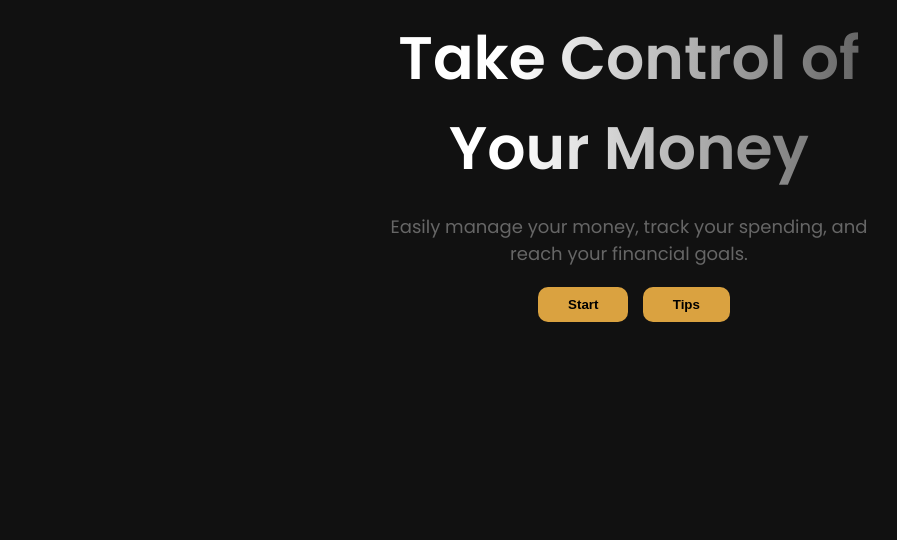
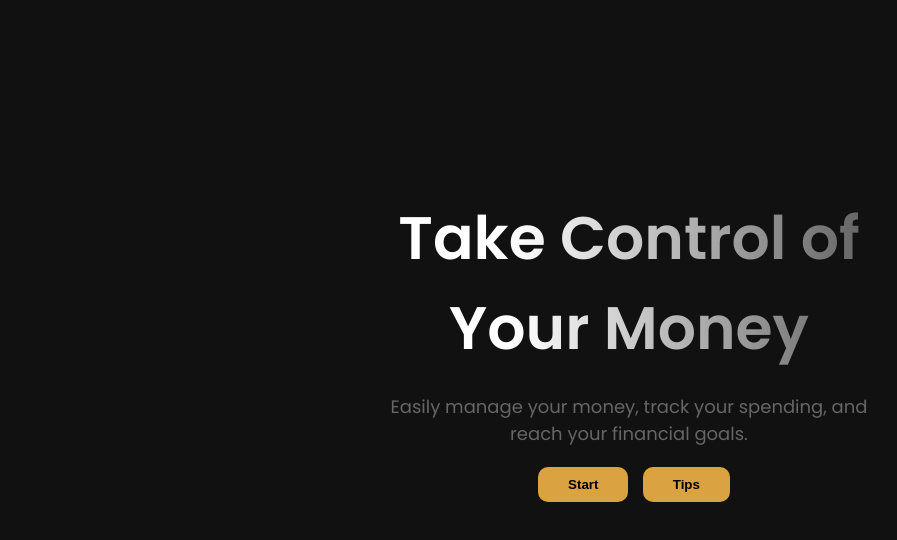
Before and after one commit to MUHAMMED-ASHIQUE-N/Expensive-Tracker, a plain HTML site: page index.html in a window 1280 px wide. Shown: the part 118-658 px from the top of the page, without its empty margins (11-908 px from the left). Drawn offline with Linux system fonts and the light colour scheme.

Commit message:
Updated style.css

```diff
--- a/style.css
+++ b/style.css
@@ -82,9 +82,9 @@ label {
 }
 
 header {
-	<<<<<<< HEAD height: 90vh;
+	height: 90vh;
 	width: 100%;
-	=======>>>>>>>9ccaaf5694b188ca14f62f75b70fd9a21f2fbbab display: flex;
+	display: flex;
 	flex-direction: column;
 	align-items: center;
 	justify-content: center;
@@ -92,6 +92,7 @@ header {
 	color: #f7f9fd;
 
 }
+
 
 
 header h1 {
```
